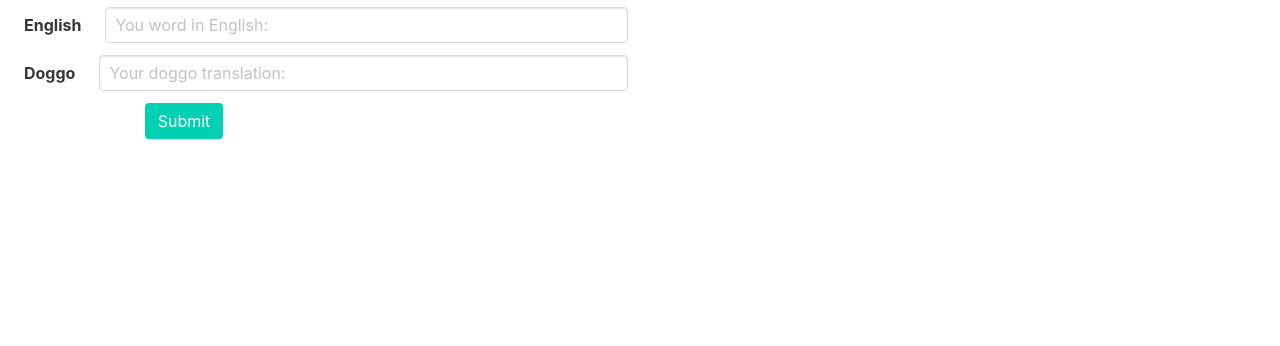
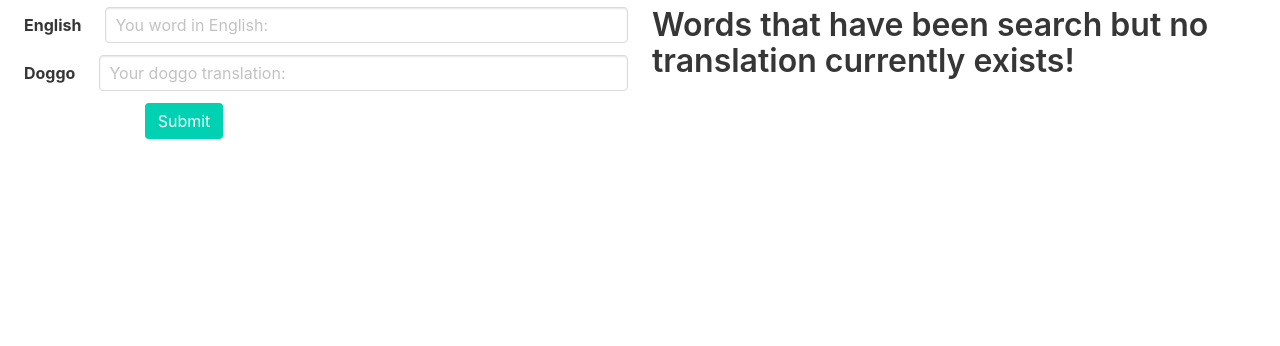
Before and after one commit to darrencarlin/DoggoSpk, a plain HTML site: page index.html in a window 1280 px wide. Shown: the part 454-800 px from the top of the page. Drawn offline with nearby package versions, Linux system fonts and the light colour scheme; no server answers.

Commit message:
Update index.html
h3

```diff
--- a/index.html
+++ b/index.html
@@ -86,6 +86,7 @@
                 </form>
             </div>
             <div class="column">
+                 <h3 class="title">Words that have been search but no translation currently exists!</h3>
                 <ul id="wordlist"></ul>
             </div>
         </div>
```
